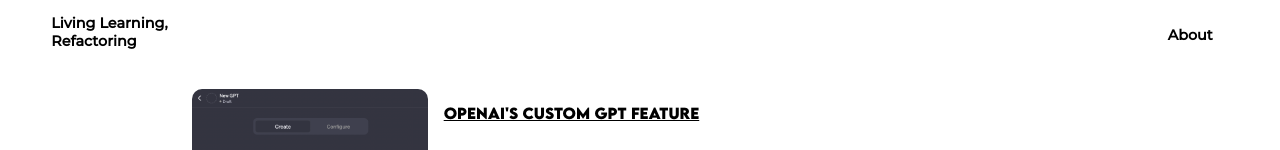
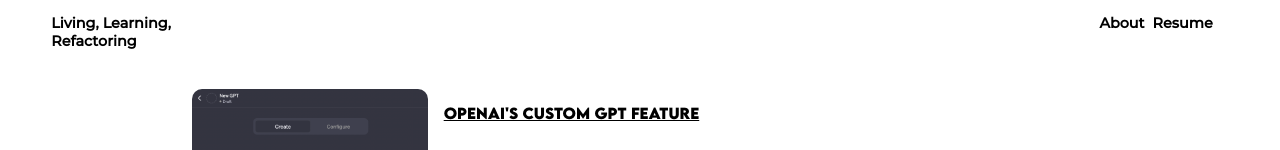
Before and after one commit to CodeJonesW/Wills_Blog, a Next.js app: page / in a window 1280 px wide. Shown: the top 150 px of the page. Built offline with nearby package versions, Linux system fonts and the light colour scheme.

Commit message:
add resume link in nav

```diff
--- a/components/shared/styles.tsx
+++ b/components/shared/styles.tsx
@@ -101,8 +101,7 @@ export const Circle = styled(motion.div)`
 `;
 
 export const ContactContainer = styled(motion.div)`
-  padding-top: 1%;
-  max-width: 220px;
+  max-width: 400px;
   display: flex;
   flex-direction: row;
   justify-content: "center";
--- a/pages/index.tsx
+++ b/pages/index.tsx
@@ -10,27 +10,18 @@ import path from "path";
 import matter from "gray-matter";
 import { post, routes, theme } from "../enums";
 import { sendAnalyticsEvent } from "../lib/google_analytics";
+import Post from "../components/shared/post";
 import {
-  ArrowContainer,
-  Circle,
-  H4,
   CompanyNameContainer,
-  CompanyTagline,
   H3,
   ContactContainer,
-  FullScreenView,
   HomeNavBar,
-  InfoText,
   LandingSection,
   OuterContainer,
-  PrimaryButton,
-  SecondaryButton,
-  TagLineContainer,
-  MailLink,
   UnshrinkableDiv,
 } from "../components/shared/styles";
-import Post from "../components/shared/post";
-const BlogLink = styled.a`
+
+const NavLink = styled.a`
   color: black;
   cursor: pointer;
 `;
@@ -50,12 +41,7 @@ const PostsContainer = styled(motion.div)`
   padding-left: 15%;
   padding-top: 24px;
 `;
-const BlogContainer = styled(motion.div)`
-  justify-content: center;
-  background-color: white;
-  min-height: 100vh;
-  width: 100%;
-`;
+
 const CompanyName = styled(H3)`
   max-width: 200px;
 `;
@@ -83,14 +69,19 @@ export default function Home({ posts }: BlogProps) {
         <Section1>
           <HomeNavBar>
             <CompanyNameContainer>
-              <CompanyName>Living Learning, Refactoring</CompanyName>
+              <CompanyName>Living, Learning, Refactoring</CompanyName>
             </CompanyNameContainer>
 
             <ContactContainer>
               <Link href="/info">
-                <BlogLink>
-                  <H3>About</H3>
-                </BlogLink>
+                <NavLink>
+                  <H3 style={{ marginRight: 4 }}>About</H3>
+                </NavLink>
+              </Link>
+              <Link href="/resume">
+                <NavLink>
+                  <H3 style={{ marginLeft: 4 }}>Resume</H3>
+                </NavLink>
               </Link>
               <UnshrinkableDiv style={{ width: "16px" }} />
             </ContactContainer>
@@ -101,8 +92,6 @@ export default function Home({ posts }: BlogProps) {
               return <Post key={index} post={post} selectPost={selectPost} />;
             })}
           </PostsContainer>
-
-          <UnshrinkableDiv style={{ height: "10%" }} />
         </Section1>
       </OuterContainer>
     </AnimatePresence>
--- a/pages/info.tsx
+++ b/pages/info.tsx
@@ -63,7 +63,7 @@ export const Info: NextPage = () => {
         transition={{ duration: 4, type: "spring" }}
       >
         <h3 style={{ fontSize: "2.2em", padding: "12px" }}>
-          Designing systems is tough.
+          Information about me
         </h3>
         <UnshrinkableDiv style={{ height: "5%" }} />
         <FlexColumnCenter
```
